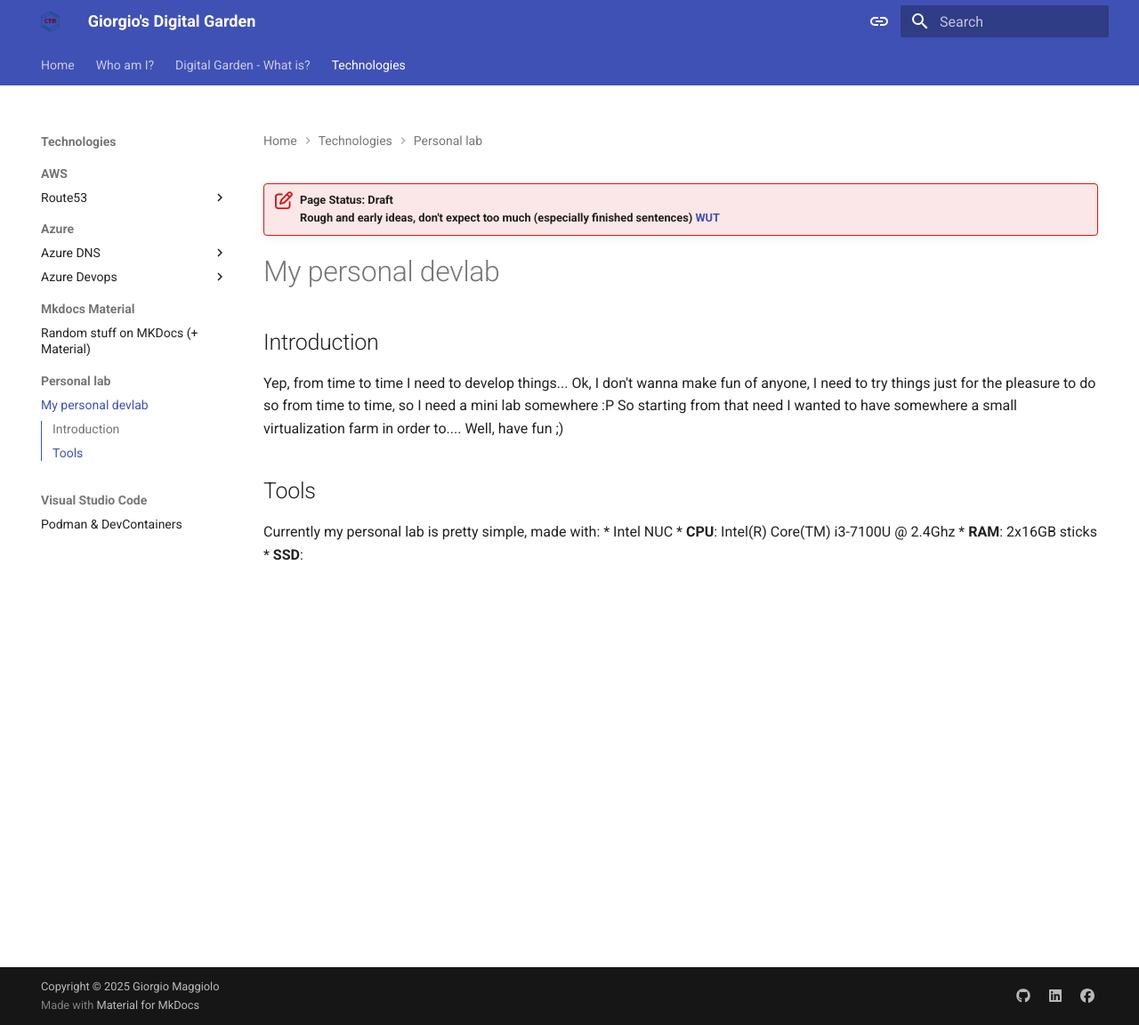
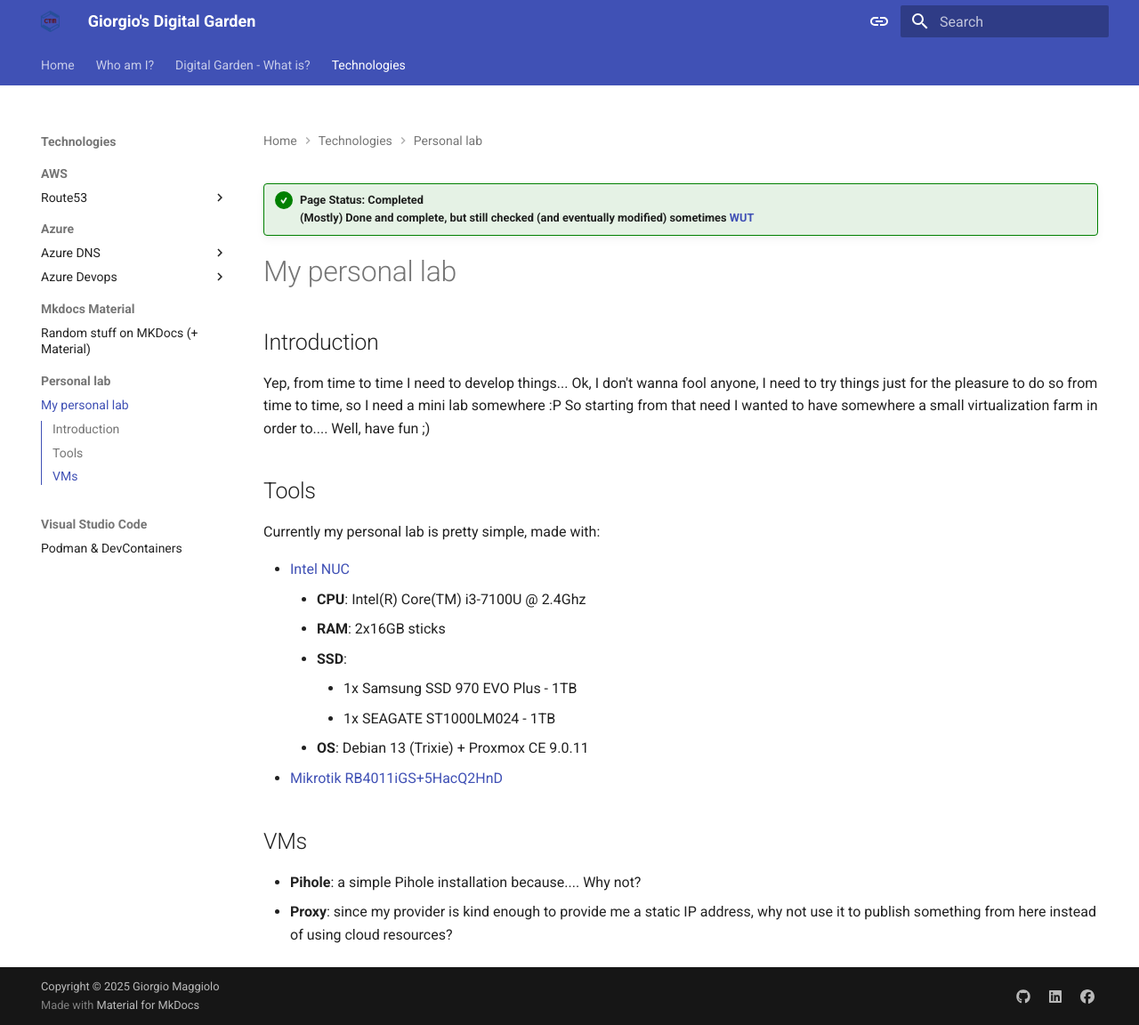
Before and after one commit to aramilialon/digitalgarden, an MkDocs documentation site: the page built from docs/Technologies/Personal_lab/scheme.md, in a window 1280 px wide and 1152 px high. Shown: the whole window at 89% size. Built offline with MkDocs 1.6.1 and Material for MkDocs 9.7.7, drawn with Linux system fonts in a browser that asks for light colours.

Commit message:
completed the personal lab description

```diff
--- a/docs/Technologies/Personal_lab/scheme.md
+++ b/docs/Technologies/Personal_lab/scheme.md
@@ -1,16 +1,26 @@
 ---
-title: My personal devlab
-status: draft
+title: My personal lab
+status: done
 ---
-# My personal devlab
+# My personal lab
 
 ## Introduction
-Yep, from time to time I need to develop things... Ok, I don't wanna make fun of anyone, I need to try things just for the pleasure to do so from time to time, so I need a mini lab somewhere :P
+Yep, from time to time I need to develop things... Ok, I don't wanna fool anyone, I need to try things just for the pleasure to do so from time to time, so I need a mini lab somewhere :P
 So starting from that need I wanted to have somewhere a small virtualization farm in order to.... Well, have fun ;)
 
 ## Tools
 Currently my personal lab is pretty simple, made with:
-* Intel NUC
+
+* [Intel NUC](https://www.intel.com/content/dam/www/public/us/en/documents/product-briefs/nuc-kit-nuc7i3dnke-nuc7i3dnhe-board-nuc7i3dnbe-brief.pdf)
     * **CPU**: Intel(R) Core(TM) i3-7100U @ 2.4Ghz
     * **RAM**: 2x16GB sticks
     * **SSD**:
+        * 1x Samsung SSD 970 EVO Plus - 1TB
+        * 1x SEAGATE ST1000LM024 - 1TB
+    * **OS**: Debian 13 (Trixie) + Proxmox CE 9.0.11
+* [Mikrotik RB4011iGS+5HacQ2HnD](https://mikrotik.com/product/rb4011igs_5hacq2hnd_in)
+
+## VMs
+
+* **Pihole**: a simple Pihole installation because.... Why not?
+* **Proxy**: since my provider is kind enough to provide me a static IP address, why not use it to publish something from here instead of using cloud resources?
```
